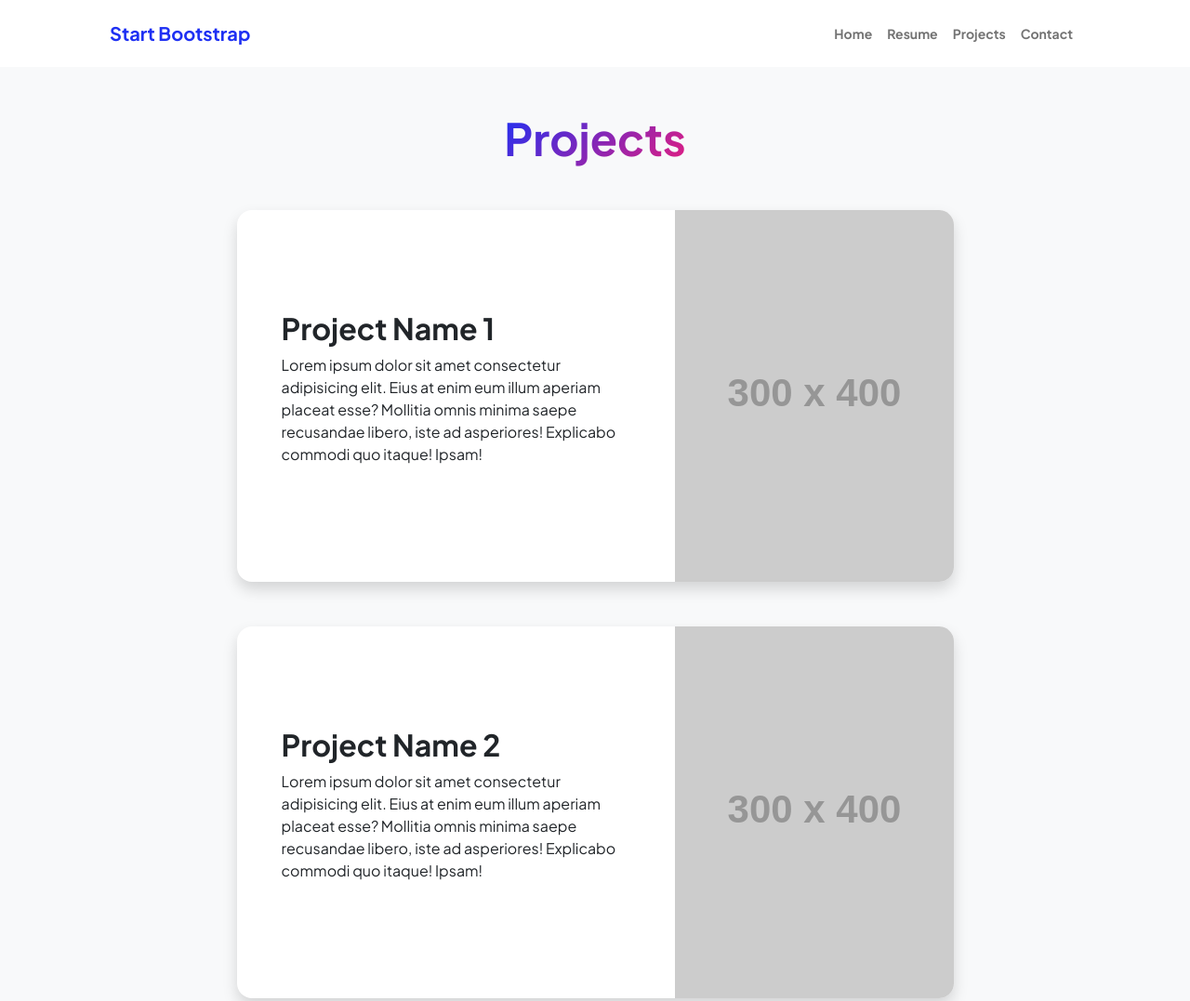
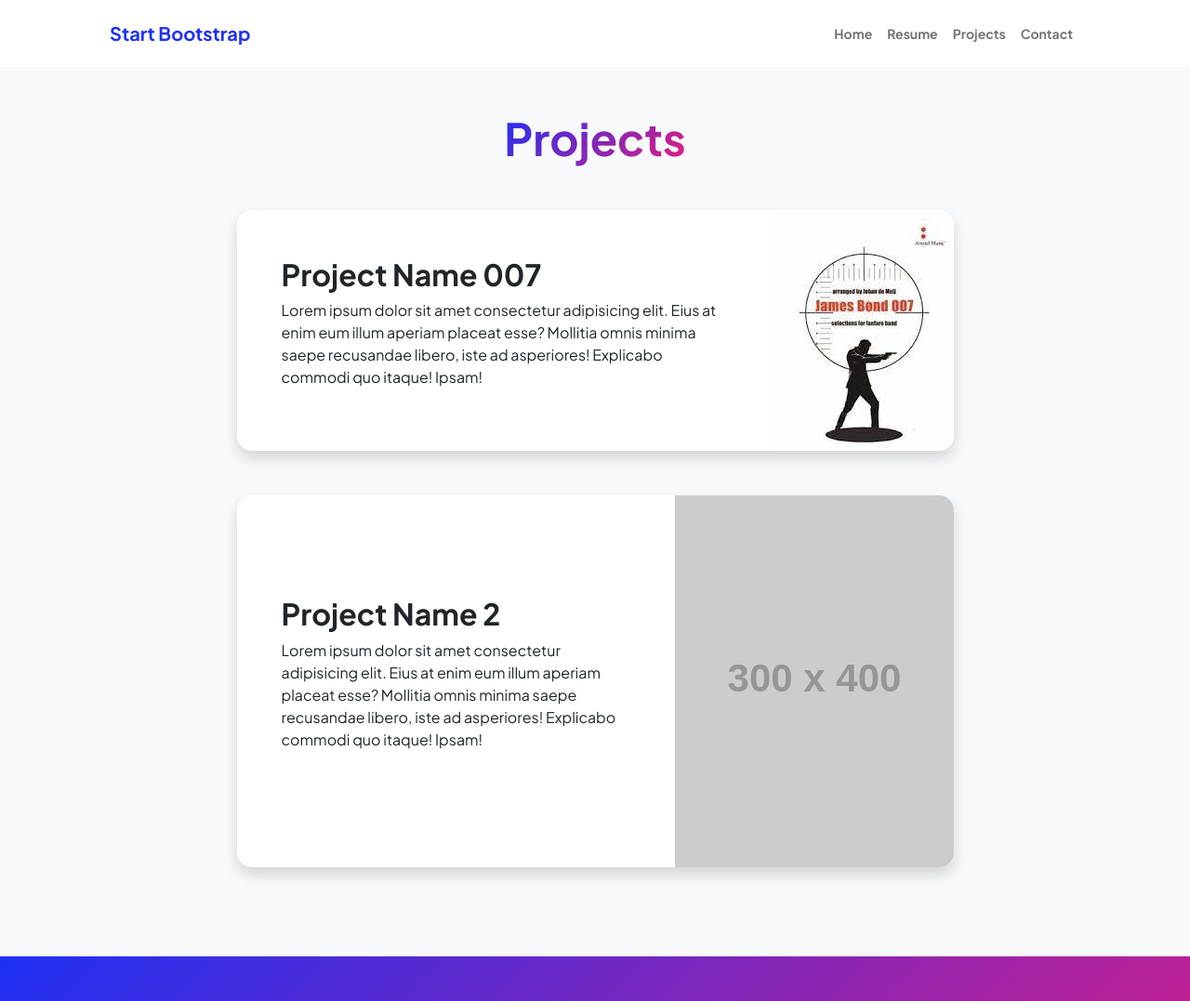
Before and after one commit to bhj8286/bhj8286.github.io, a plain HTML site: page projects.html in a window 1280 px wide. Shown: the top 1077 px of the page at 93% size. Drawn offline with nearby package versions, Linux system fonts and the light colour scheme; placeholder pictures from the web are drawn by us.

Commit message:
update something

```diff
--- a/projects.html
+++ b/projects.html
@@ -47,10 +47,10 @@
                                 <div class="card-body p-0">
                                     <div class="d-flex align-items-center">
                                         <div class="p-5">
-                                            <h2 class="fw-bolder">Project Name 1</h2>
+                                            <h2 class="fw-bolder">Project Name 007</h2>
                                             <p>Lorem ipsum dolor sit amet consectetur adipisicing elit. Eius at enim eum illum aperiam placeat esse? Mollitia omnis minima saepe recusandae libero, iste ad asperiores! Explicabo commodi quo itaque! Ipsam!</p>
                                         </div>
-                                        <img class="img-fluid" src="https://dummyimage.com/300x400/343a40/6c757d" alt="..." />
+                                        <img class="img-fluid" src="assets/본드.jpeg" alt="..." />
                                     </div>
                                 </div>
                             </div>
```
Also changed, not shown: assets/본드.jpeg (added).
